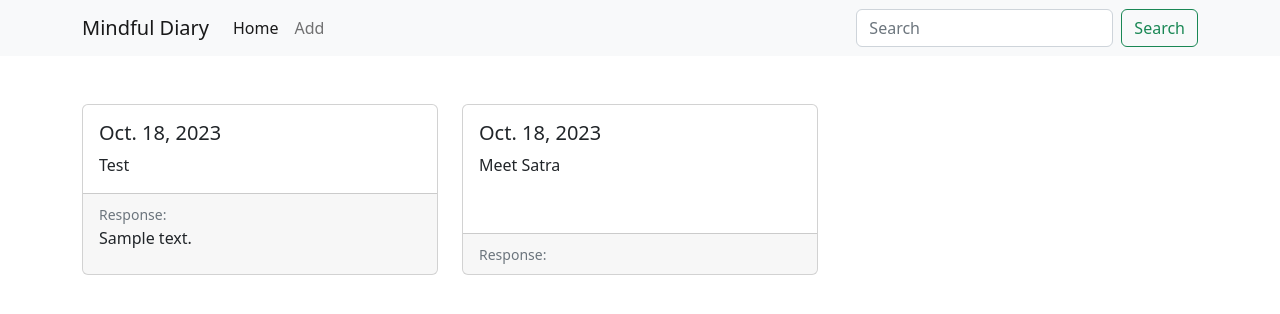
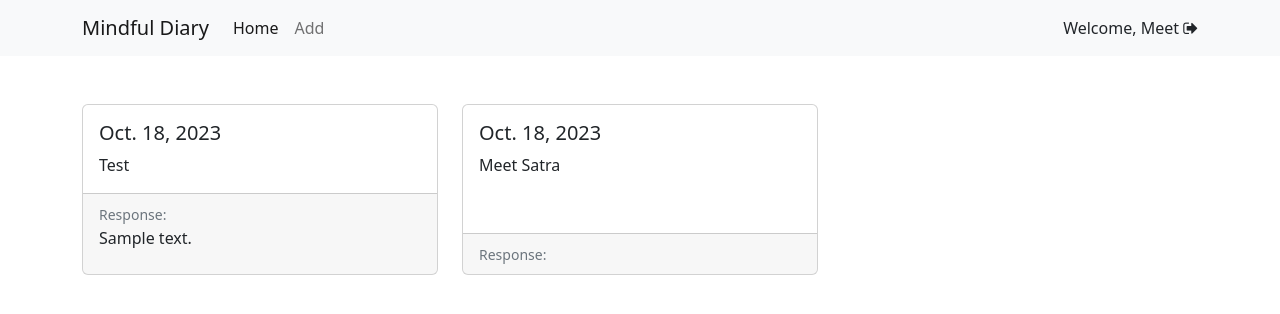
Before and after one commit to meetsatra/MindfulDiary, a Django app: page / in a window 1280 px wide. Shown: the top 314 px of the page. Run offline with Django 4.2, Linux system fonts and the light colour scheme; a user stored in the database is signed in; data comes from the database, SQL or seed files in the repository; both versions use the stored data as it was after the commit; tables that the repository leaves empty hold one stand-in row (values such as "Sample post").

Commit message:
logout button

```diff
--- a/home/models.py
+++ b/home/models.py
@@ -7,6 +7,8 @@
     date = models.DateField()
     entry_text = models.TextField()
     # mood, weather
+    def __str__(self) -> str:
+        return self.entry_text
 
 # Feedback Model
 class Feedback(models.Model):
--- a/home/templates/index.html
+++ b/home/templates/index.html
@@ -16,8 +16,13 @@
                 </li>
             </ul>
             <form class="d-flex" role="search">
-                <input class="form-control me-2" type="search" placeholder="Search" aria-label="Search" />
-                <button class="btn btn-outline-success" type="submit">Search</button>
+                {% if request.user.is_authenticated %}
+                <p class="my-auto">Welcome, {{request.user.first_name}}
+                    <a style="color: inherit;" href="/logout"><i class="fa fa-sign-out"></i></a></p>
+                {% else %}
+                <a href="/login" class="btn btn-outline-success">Login</a>
+
+                {% endif %}
             </form>
         </div>
     </div>
--- a/home/views.py
+++ b/home/views.py
@@ -44,7 +44,7 @@
             return redirect('/login')
         else:
             login(request,user)
-            return redirect('/recipes')
+            return redirect('/')
     context = {'page':'Login'}
     return render(request, 'login.html', context)
 
```
Also changed, not shown: db.sqlite3.
